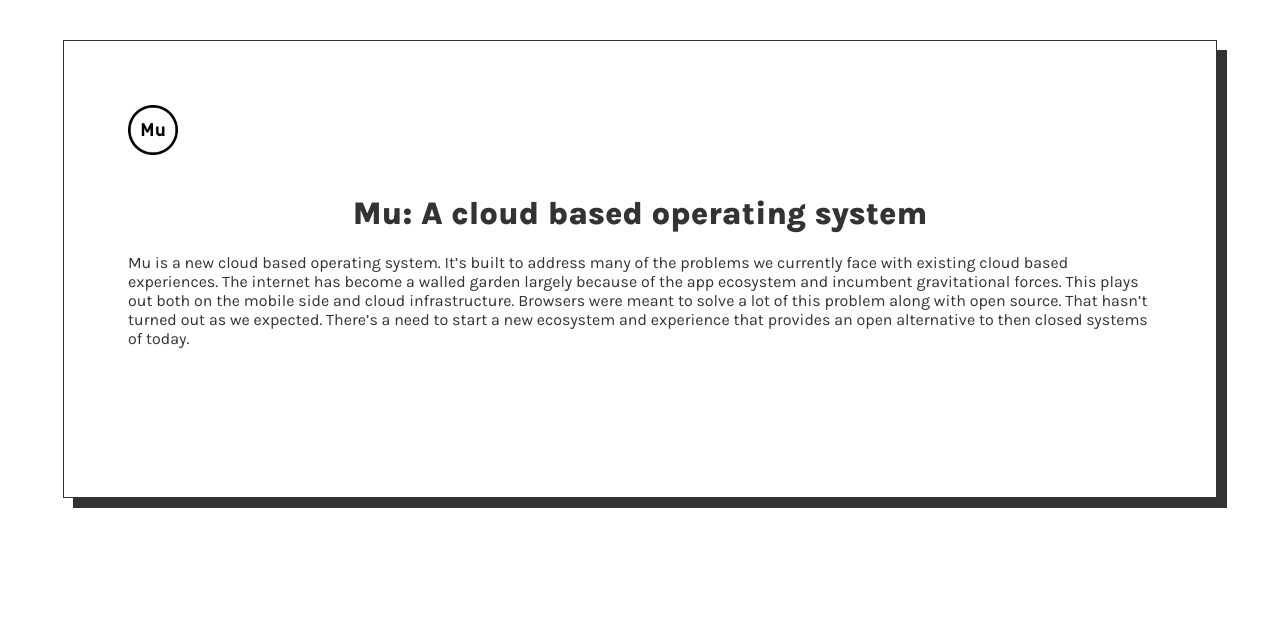
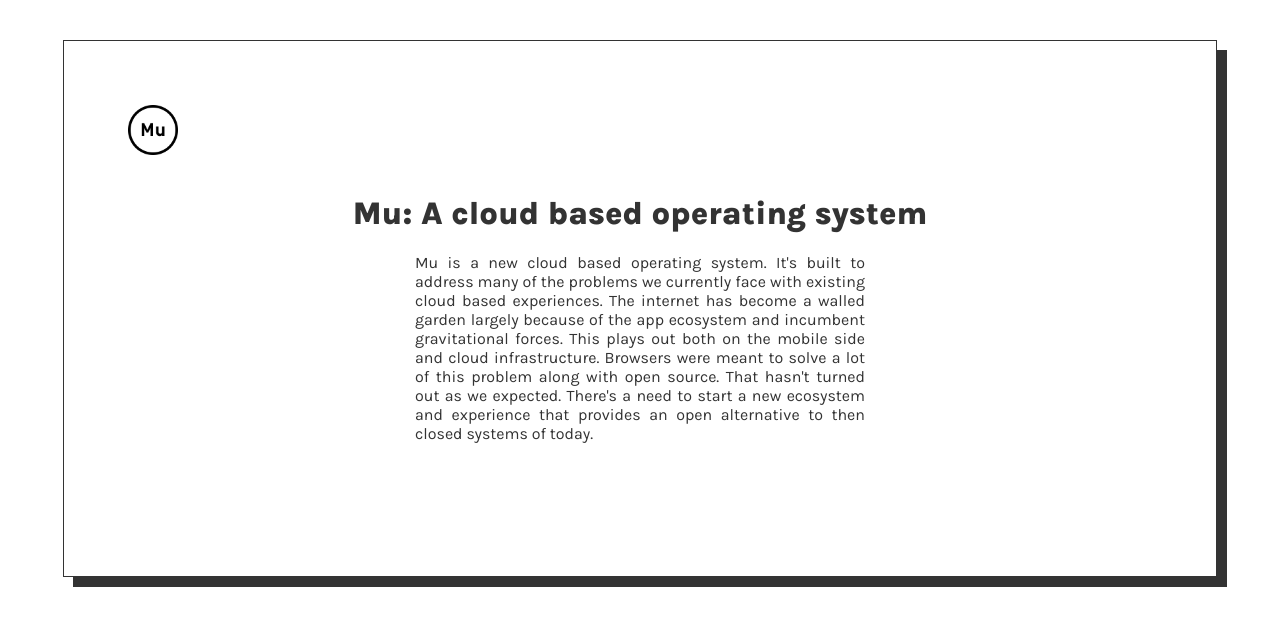
Before and after one commit to muxyz/website, a Jekyll site: the page built from index.md, in a window 1280 px wide. Shown: the top 626 px of the page. Built offline with Jekyll 4.4.1, drawn with Linux system fonts in a browser that asks for light colours.

Commit message:
Update index.md

```diff
--- a/index.md
+++ b/index.md
@@ -3,6 +3,7 @@
 title: "Mu: A cloud based operating system"
 ---
 
+<div id="abstract">
 Mu is a new cloud based operating system.
 It's built to address many of the problems we
 currently face with existing cloud based experiences.
@@ -13,3 +14,4 @@
 open source. That hasn't turned out as we expected. There's a need
 to start a new ecosystem and experience that provides an open alternative
 to then closed systems of today.
+</div>
```
